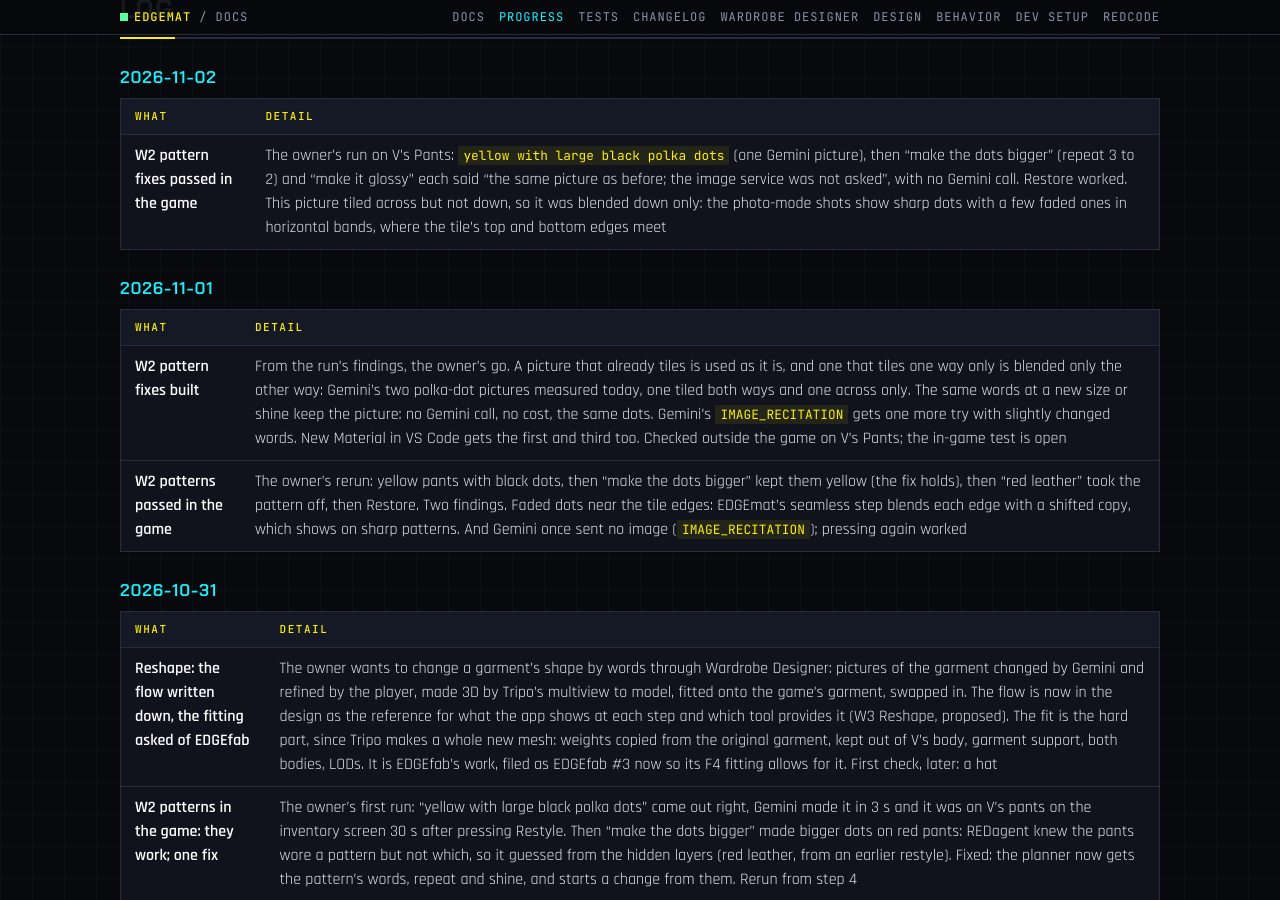
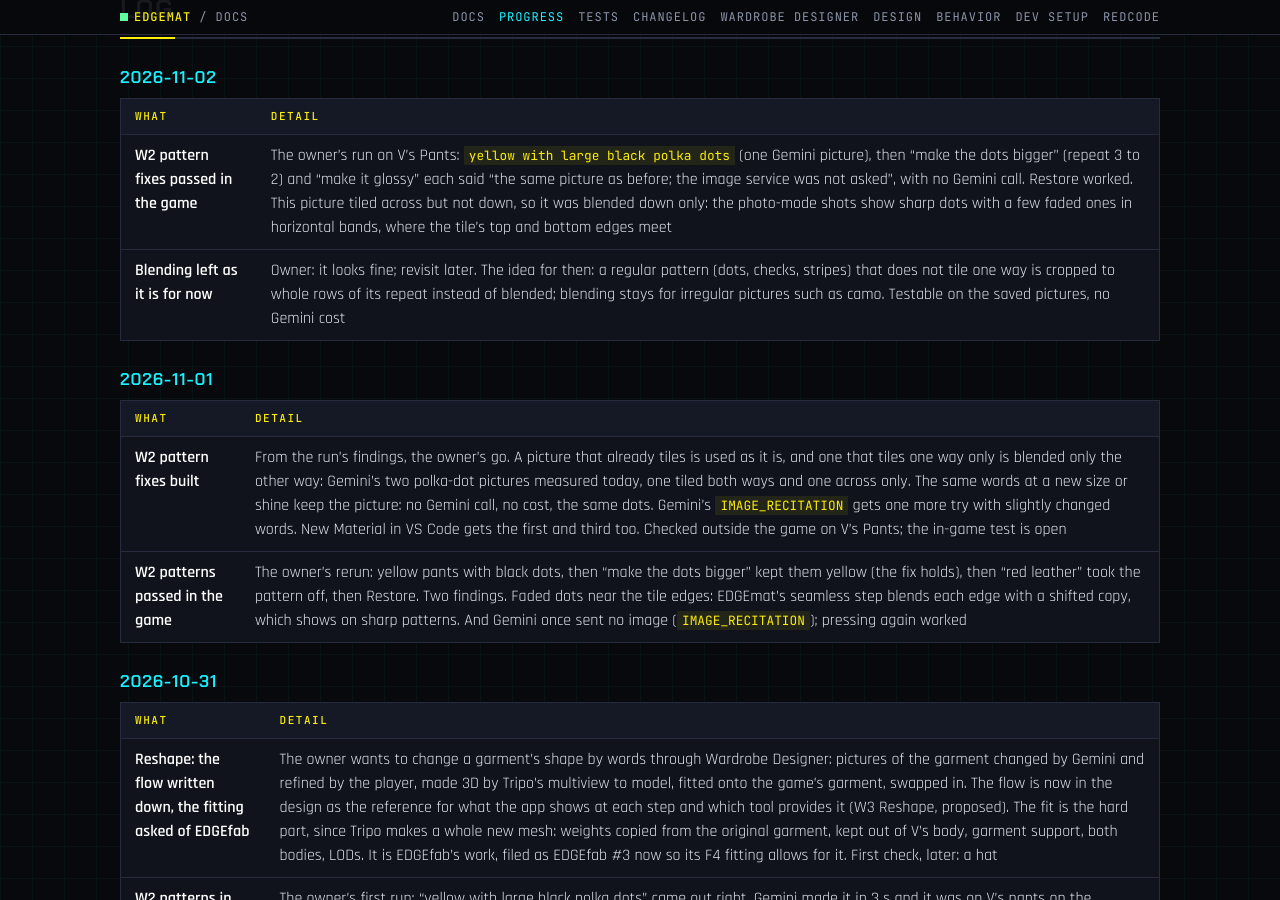
Before and after one commit to Edgemodders/EDGEmat, a Jekyll site: the page built from docs/progress.md, in a window 1280 px wide and 900 px high, scrolled down 3602 px. Built offline with Jekyll 4.4.1, drawn with Linux system fonts in a browser that asks for light colours; our own code applies the rules of GitHub Pages for plain Markdown files.

Commit message:
Progress: pattern blending left as it is for now
Co-Authored-By: Claude Opus 5.5 <noreply@anthropic.com>

```diff
--- a/docs/progress.md
+++ b/docs/progress.md
@@ -53,6 +53,7 @@ Last updated 2026-11-02.
 | What | Detail |
 |---|---|
 | **W2 pattern fixes passed in the game** | The owner's run on V's Pants: `yellow with large black polka dots` (one Gemini picture), then "make the dots bigger" (repeat 3 to 2) and "make it glossy" each said "the same picture as before; the image service was not asked", with no Gemini call. Restore worked. This picture tiled across but not down, so it was blended down only: the photo-mode shots show sharp dots with a few faded ones in horizontal bands, where the tile's top and bottom edges meet |
+| **Blending left as it is for now** | Owner: it looks fine; revisit later. The idea for then: a regular pattern (dots, checks, stripes) that does not tile one way is cropped to whole rows of its repeat instead of blended; blending stays for irregular pictures such as camo. Testable on the saved pictures, no Gemini cost |
 
 ### 2026-11-01
 
```
